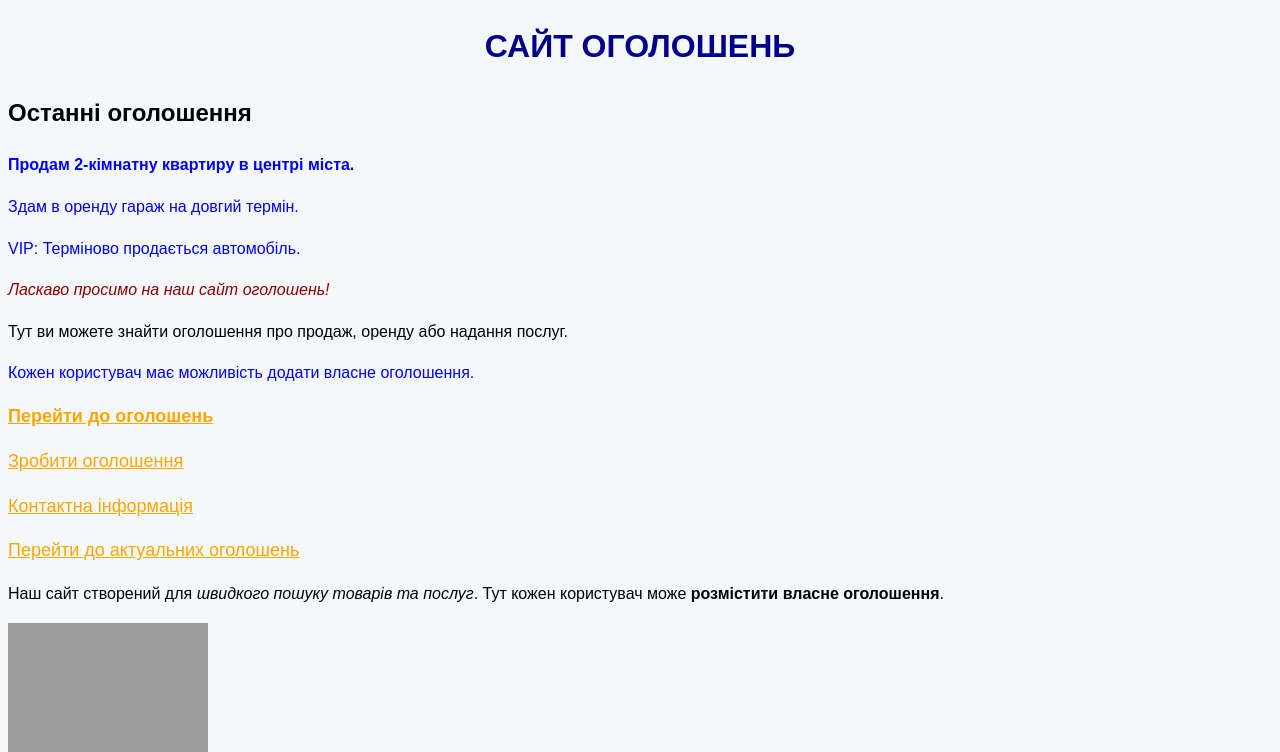
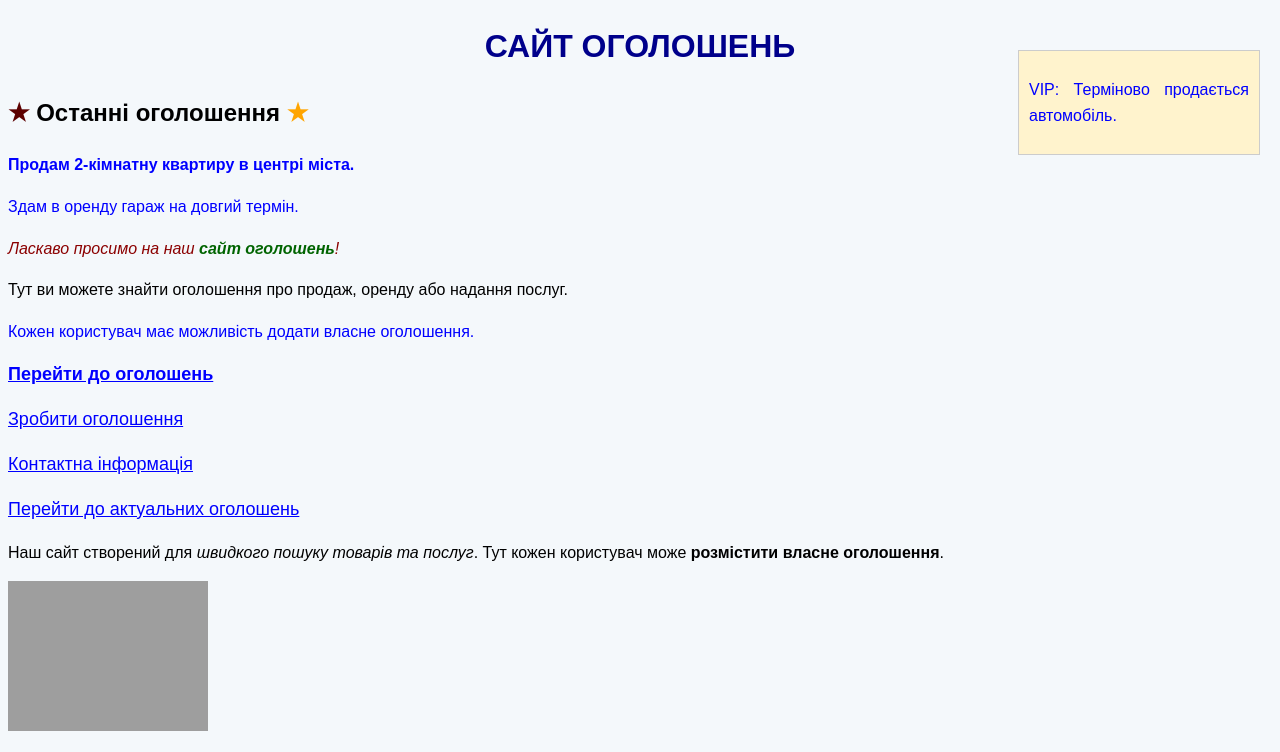
Before and after one commit to vikozachenko/okr, a plain HTML site: page index.html in a window 1280 px wide. Shown: the top 752 px of the page. Drawn offline with Linux system fonts and the light colour scheme; grey boxes are pictures that could not be loaded.

Commit message:
Практична робота 5 CSS сайт оголошень

```diff
--- a/css/style.css
+++ b/css/style.css
@@ -20,6 +20,10 @@ h1 {
 #main-title {
     text-transform: uppercase;
 }
+.main-title {
+    text-transform: lowercase;
+}
+
 
 #special-link {
     font-weight: bold;
@@ -30,9 +34,6 @@ a {
     font-size: 18px;
 }
 
-a {
-    color: orange !important;
-}
 
 ul {
     background-color: #e3f2fd;
@@ -64,7 +65,9 @@ th, td {
 /* Контекстний селектор */
 .latest-ads p {
   color: blue;
+  position: relative;
 }
+
 
 /* Дочірній селектор */
 .categories > ul {
@@ -77,3 +80,51 @@ h2 + p {
   color: red;
   font-weight: bold;
 }
+
+/* Лаба 5 */
+
+.site-name {
+    color: darkgreen;
+    font-weight: bold;
+}
+.vip-ad {
+    position: absolute;
+    float:right;
+    width:220px;
+    background:#fff3cd;
+    padding:10px;
+    border:1px solid #ccc;
+    margin:10px;
+    position: absolute;
+    right:10px;
+    top:40px;
+}
+a:link{
+    color: blue;
+}
+
+a:visited{
+    color: purple;
+}
+
+a:hover{
+    color: red;
+    text-decoration: underline;
+}
+
+a:active{
+    color: green;
+}
+table tr:first-child{
+    background-color: #d1ecf1;
+    font-weight: bold;
+}
+h2::before{
+    content:"★ ";
+    color:rgb(92, 0, 0);
+}
+
+h2::after{
+    content:" ★";
+    color:orange;
+}
--- a/index.html
+++ b/index.html
@@ -13,7 +13,7 @@
   </head>
 
   <body>
-    <h1 id="main-title">Сайт оголошень</h1>
+    <h1 id="main-title" class="main-title">Сайт оголошень</h1>
 
     <!-- laba 4 -->
 
@@ -26,8 +26,11 @@
         <p>VIP: Терміново продається автомобіль.</p>
       </div>
     </div>
+    <!-- laba 4 -->
 
-    <p class="highlight">Ласкаво просимо на наш сайт оголошень!</p>
+    <p class="highlight">
+      Ласкаво просимо на наш <span class="site-name">сайт оголошень</span>!
+    </p>
 
     <p>
       Тут ви можете знайти оголошення про продаж, оренду або надання послуг.
@@ -69,6 +72,7 @@
     </p>
 
     <!-- laba 4 -->
+
     <div class="categories">
       <ul>
         <li>Продаж</li>
@@ -78,6 +82,7 @@
       </ul>
     </div>
 
+    <!-- laba 4 -->
     <table>
       <caption>
         <b>Оголошення на сайті</b>
@@ -115,12 +120,10 @@
     <p><b>Плаваючий фрейм:</b></p>
 
     <iframe src="https://www.wikipedia.org" width="600" height="400"> </iframe>
+
     <!-- laba 4 -->
 
     <h2>Інформація для користувачів</h2>
     <p>Оголошення перевіряються адміністрацією сайту.</p>
-    <p>Дякуємо, що користуєтесь нашим сервісом.</p>
-
   </body>
-
 </html>
```
